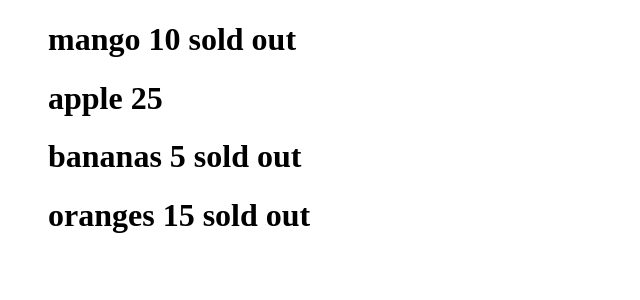
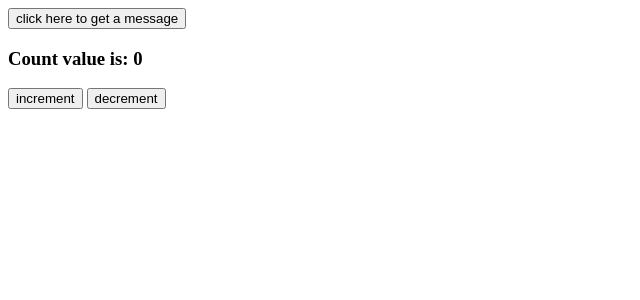
Before and after one commit to j1ere/reactpro, a React (Vite) app: page / in a window 1280 px wide. Shown: the top 300 px of the page, without its empty margins (0-640 px from the left). Built offline with nearby package versions, Linux system fonts and the light colour scheme.

Commit message:
state in react

```diff
--- a/src/App.jsx
+++ b/src/App.jsx
@@ -1,6 +1,8 @@
 import Fruits from "./components/fruits";
 import Hello from "./components/Hello";
 import ConditionalComponent from "./components/ConditionalComponent";
+import Message from "./components/Message";
+import Counter from "./components/Counter";
 function App() {
   const seatNumbers = [1, 2, 4];
   const person = {
@@ -10,7 +12,8 @@ function App() {
   };
   return (
     <div className="App">
-      <Fruits></Fruits>
+      <Message></Message>
+      <Counter></Counter>
     </div>
   );
 }
--- /dev/null
+++ b/src/components/Counter.jsx
@@ -0,0 +1,24 @@
+import { useState } from "react";
+
+// state
+export default function Counter() {
+  // defining the state variable and the function that manipulates the state variable
+  // useState() is a hook which allows us to create a state variable 'count'
+  // at it also allows us to create a function which will set the value of count
+  // so that means whenever i have to change the value of count i can only do it
+  // through the help of setCount
+  const [count, setCount] = useState(0);
+  function handleIncrement() {
+    setCount(count + 1);
+  }
+  function handleDecrement() {
+    setCount(count - 1);
+  }
+  return (
+    <div>
+      <h3>Count value is: {count}</h3>
+      <button onClick={handleIncrement}>increment</button>{" "}
+      <button onClick={handleDecrement}>decrement</button>
+    </div>
+  );
+}
--- a/src/components/Message.jsx
+++ b/src/components/Message.jsx
@@ -1,5 +1,8 @@
 export default function Message() {
+    function buttonClick(){
+        console.log("button clicked")
+    }
   return <div>
-    <button>click here to get a message</button>
+    <button onClick={buttonClick}>click here to get a message</button>
   </div>;
 }
```
